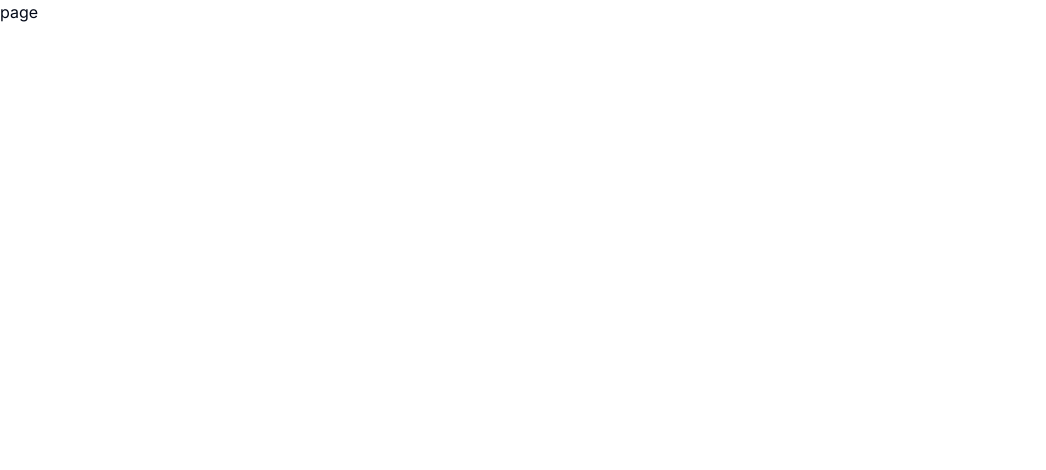
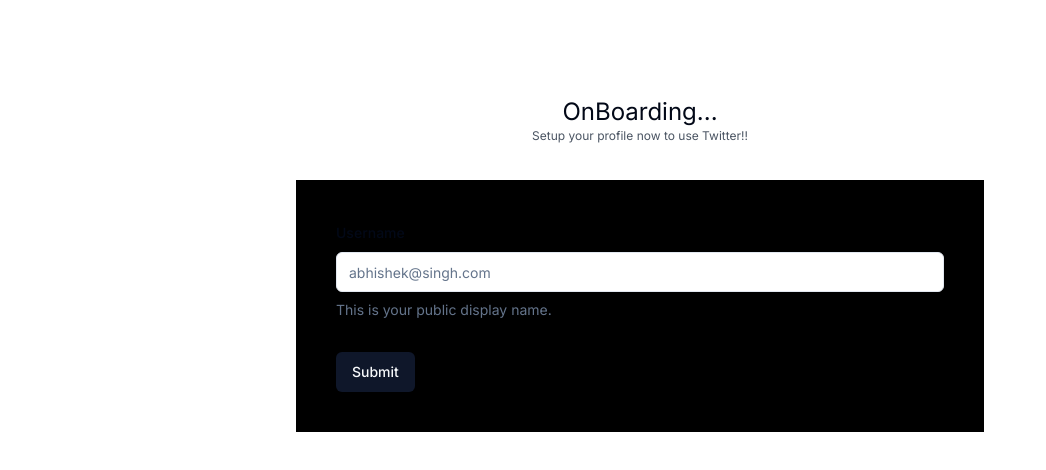
Before and after one commit to kunwarabhi7/x-clone, a Next.js app: page /onboarding in a window 1280 px wide. Shown: the top 470 px of the page, without its empty margins (0-1046 px from the left). Built offline with nearby package versions, Linux system fonts and the light colour scheme; no server answers.

Commit message:
added account page

```diff
--- a/app/(auth)/layout.tsx
+++ b/app/(auth)/layout.tsx
@@ -2,6 +2,7 @@
 import { Inter } from "next/font/google";
 import "../globals.css";
 import { ClerkProvider } from "@clerk/nextjs";
+import { ThemeProvider } from "@/components/theme-provider";
 
 const inter = Inter({ subsets: ["latin"] });
 
@@ -18,7 +19,16 @@
   return (
     <ClerkProvider>
       <html lang="en">
-        <body className={inter.className}>{children}</body>
+        <body className={inter.className}>
+          <ThemeProvider
+            attribute="class"
+            defaultTheme="system"
+            enableSystem
+            disableTransitionOnChange
+          >
+            {children}
+          </ThemeProvider>
+        </body>
       </html>
     </ClerkProvider>
   );
--- a/app/(auth)/onboarding/page.tsx
+++ b/app/(auth)/onboarding/page.tsx
@@ -1,5 +1,34 @@
-const page = () => {
-  return <main>page</main>;
+import AccountProfile from "@/components/forms/AccountProfile";
+import { currentUser } from "@clerk/nextjs";
+
+const page = async () => {
+  const user = await currentUser();
+  const userInfo = {
+    id: "come from database",
+    username: "come from database",
+    name: "come from database",
+    bio: "bio",
+    image: "image",
+  };
+  const userData = {
+    id: user?.id,
+    objectId: userInfo?.id,
+    username: userInfo.username || user?.username,
+    name: userInfo?.name || user?.firstName || "",
+    bio: userInfo?.bio || "",
+    image: userInfo?.image || user?.imageUrl,
+  };
+  return (
+    <main className="flex flex-col items-center justify-start h-full mt-4 mx-auto px-10 py-20 max-w-3xl">
+      <h1 className="text-2xl ">OnBoarding...</h1>
+      <p className="text-gray-600 text-xs  ">
+        Setup your profile now to use Twitter!!
+      </p>
+      <section className="mt-9 bg-black p-10 w-full">
+        <AccountProfile user={userData} btnTitle="Continue" />
+      </section>
+    </main>
+  );
 };
 
 export default page;
--- /dev/null
+++ b/components/forms/AccountProfile.tsx
@@ -0,0 +1,79 @@
+"use client";
+
+import { zodResolver } from "@hookform/resolvers/zod";
+import { useForm } from "react-hook-form";
+import * as z from "zod";
+
+import { Button } from "@/components/ui/button";
+import {
+  Form,
+  FormControl,
+  FormDescription,
+  FormField,
+  FormItem,
+  FormLabel,
+  FormMessage,
+} from "@/components/ui/form";
+import { Input } from "@/components/ui/input";
+
+interface Props {
+  user: {
+    id: string;
+    objectId: string;
+    username: string;
+    name: string;
+    image: string;
+  };
+  btnTitle: string;
+}
+
+const formSchema = z.object({
+  profile_photo: z.string().url().nonempty(),
+  name: z.string().min(3).max(30),
+  username: z.string().min(3).max(30),
+  bio: z.string().min(3).max(1000),
+});
+
+const AccountProfile = ({ btnTitle, user }: Props) => {
+  const form = useForm<z.infer<typeof formSchema>>({
+    resolver: zodResolver(formSchema),
+    defaultValues: {
+      profile_photo: "",
+      username: "",
+      name: "",
+      bio: "",
+    },
+  });
+
+  function onSubmit(values: z.infer<typeof formSchema>) {
+    // Do something with the form values.
+    // ✅ This will be type-safe and validated.
+    console.log(values);
+  }
+
+  return (
+    <Form {...form}>
+      <form onSubmit={form.handleSubmit(onSubmit)} className="space-y-8">
+        <FormField
+          control={form.control}
+          name="username"
+          render={({ field }) => (
+            <FormItem>
+              <FormLabel>Username</FormLabel>
+              <FormControl>
+                <Input placeholder="abhishek@singh.com" {...field} />
+              </FormControl>
+              <FormDescription>
+                This is your public display name.
+              </FormDescription>
+              <FormMessage />
+            </FormItem>
+          )}
+        />
+        <Button type="submit">Submit</Button>
+      </form>
+    </Form>
+  );
+};
+
+export default AccountProfile;
--- a/components/shared/Leftbar.tsx
+++ b/components/shared/Leftbar.tsx
@@ -2,8 +2,15 @@
 import Link from "next/link";
 import { Button } from "../ui/button";
 import { MoreHorizontal, Twitter } from "lucide-react";
-import { currentUser, SignOutButton } from "@clerk/nextjs";
+import {
+  currentUser,
+  SignInButton,
+  SignOutButton,
+  SignedIn,
+  SignedOut,
+} from "@clerk/nextjs";
 import Image from "next/image";
+import { TwitterLogoIcon } from "@radix-ui/react-icons";
 
 const Leftbar = async () => {
   const user = await currentUser();
@@ -24,14 +31,17 @@
         Post
       </Button>
       <Twitter size={30} className="md:hidden mt-6 text-blue-500" />
+      <SignedIn>
+        <SignOutButton>
+          {/* Mount the UserButton component */}
           <div className=" flex items-center space-x-3 mt-12 hover:bg-gray-700 rounded-full p-2 cursor-pointer w-full ">
             <div>
               <Image
                 src={user?.imageUrl!}
-            alt={user?.firstName!}
+                alt={user?.firstName! || "user"}
                 className="rounded-full w-12 h-12"
-            width={20}
-            height={20}
+                width={200}
+                height={200}
                 priority
               />
             </div>
@@ -42,12 +52,21 @@
               </div>
               <h1 className="text-gray-500 ml-2">@{user?.username}</h1>
             </div>
-        <SignOutButton>
             <div className="ml-2">
               <MoreHorizontal />
             </div>
+          </div>
         </SignOutButton>
+      </SignedIn>
+      <SignedOut>
+        {/* Signed out users get sign in button */}
+        <SignInButton>
+          <div className="flex items-center justify-center mt-4 bg-blue-600 rounded-full p-2 cursor-pointer gap-4 hover:bg-blue-900">
+            <TwitterLogoIcon />
+            <h1>Login</h1>
           </div>
+        </SignInButton>
+      </SignedOut>
     </div>
   );
 };
--- /dev/null
+++ b/components/ui/form.tsx
@@ -0,0 +1,176 @@
+import * as React from "react"
+import * as LabelPrimitive from "@radix-ui/react-label"
+import { Slot } from "@radix-ui/react-slot"
+import {
+  Controller,
+  ControllerProps,
+  FieldPath,
+  FieldValues,
+  FormProvider,
+  useFormContext,
+} from "react-hook-form"
+
+import { cn } from "@/lib/utils"
+import { Label } from "@/components/ui/label"
+
+const Form = FormProvider
+
+type FormFieldContextValue<
+  TFieldValues extends FieldValues = FieldValues,
+  TName extends FieldPath<TFieldValues> = FieldPath<TFieldValues>
+> = {
+  name: TName
+}
+
+const FormFieldContext = React.createContext<FormFieldContextValue>(
+  {} as FormFieldContextValue
+)
+
+const FormField = <
+  TFieldValues extends FieldValues = FieldValues,
+  TName extends FieldPath<TFieldValues> = FieldPath<TFieldValues>
+>({
+  ...props
+}: ControllerProps<TFieldValues, TName>) => {
+  return (
+    <FormFieldContext.Provider value={{ name: props.name }}>
+      <Controller {...props} />
+    </FormFieldContext.Provider>
+  )
+}
+
+const useFormField = () => {
+  const fieldContext = React.useContext(FormFieldContext)
+  const itemContext = React.useContext(FormItemContext)
+  const { getFieldState, formState } = useFormContext()
+
+  const fieldState = getFieldState(fieldContext.name, formState)
+
+  if (!fieldContext) {
+    throw new Error("useFormField should be used within <FormField>")
+  }
+
+  const { id } = itemContext
+
+  return {
+    id,
+    name: fieldContext.name,
+    formItemId: `${id}-form-item`,
+    formDescriptionId: `${id}-form-item-description`,
+    formMessageId: `${id}-form-item-message`,
+    ...fieldState,
+  }
+}
+
+type FormItemContextValue = {
+  id: string
+}
+
+const FormItemContext = React.createContext<FormItemContextValue>(
+  {} as FormItemContextValue
+)
+
+const FormItem = React.forwardRef<
+  HTMLDivElement,
+  React.HTMLAttributes<HTMLDivElement>
+>(({ className, ...props }, ref) => {
+  const id = React.useId()
+
+  return (
+    <FormItemContext.Provider value={{ id }}>
+      <div ref={ref} className={cn("space-y-2", className)} {...props} />
+    </FormItemContext.Provider>
+  )
+})
+FormItem.displayName = "FormItem"
+
+const FormLabel = React.forwardRef<
+  React.ElementRef<typeof LabelPrimitive.Root>,
+  React.ComponentPropsWithoutRef<typeof LabelPrimitive.Root>
+>(({ className, ...props }, ref) => {
+  const { error, formItemId } = useFormField()
+
+  return (
+    <Label
+      ref={ref}
+      className={cn(error && "text-destructive", className)}
+      htmlFor={formItemId}
+      {...props}
+    />
+  )
+})
+FormLabel.displayName = "FormLabel"
+
+const FormControl = React.forwardRef<
+  React.ElementRef<typeof Slot>,
+  React.ComponentPropsWithoutRef<typeof Slot>
+>(({ ...props }, ref) => {
+  const { error, formItemId, formDescriptionId, formMessageId } = useFormField()
+
+  return (
+    <Slot
+      ref={ref}
+      id={formItemId}
+      aria-describedby={
+        !error
+          ? `${formDescriptionId}`
+          : `${formDescriptionId} ${formMessageId}`
+      }
+      aria-invalid={!!error}
+      {...props}
+    />
+  )
+})
+FormControl.displayName = "FormControl"
+
+const FormDescription = React.forwardRef<
+  HTMLParagraphElement,
+  React.HTMLAttributes<HTMLParagraphElement>
+>(({ className, ...props }, ref) => {
+  const { formDescriptionId } = useFormField()
+
+  return (
+    <p
+      ref={ref}
+      id={formDescriptionId}
+      className={cn("text-sm text-muted-foreground", className)}
+      {...props}
+    />
+  )
+})
+FormDescription.displayName = "FormDescription"
+
+const FormMessage = React.forwardRef<
+  HTMLParagraphElement,
+  React.HTMLAttributes<HTMLParagraphElement>
+>(({ className, children, ...props }, ref) => {
+  const { error, formMessageId } = useFormField()
+  const body = error ? String(error?.message) : children
+
+  if (!body) {
+    return null
+  }
+
+  return (
+    <p
+      ref={ref}
+      id={formMessageId}
+      className={cn("text-sm font-medium text-destructive", className)}
+      {...props}
+    >
+      {body}
+    </p>
+  )
+})
+FormMessage.displayName = "FormMessage"
+
+export {
+  useFormField,
+  Form,
+  FormItem,
+  FormLabel,
+  FormControl,
+  FormDescription,
+  FormMessage,
+  FormField,
+}
--- /dev/null
+++ b/components/ui/input.tsx
@@ -0,0 +1,25 @@
+import * as React from "react"
+
+import { cn } from "@/lib/utils"
+
+export interface InputProps
+  extends React.InputHTMLAttributes<HTMLInputElement> {}
+
+const Input = React.forwardRef<HTMLInputElement, InputProps>(
+  ({ className, type, ...props }, ref) => {
+    return (
+      <input
+        type={type}
+        className={cn(
+          "flex h-10 w-full rounded-md border border-input bg-background px-3 py-2 text-sm ring-offset-background file:border-0 file:bg-transparent file:text-sm file:font-medium placeholder:text-muted-foreground focus-visible:outline-none focus-visible:ring-2 focus-visible:ring-ring focus-visible:ring-offset-2 disabled:cursor-not-allowed disabled:opacity-50",
+          className
+        )}
+        ref={ref}
+        {...props}
+      />
+    )
+  }
+)
+Input.displayName = "Input"
+
+export { Input }
--- /dev/null
+++ b/components/ui/label.tsx
@@ -0,0 +1,26 @@
+"use client"
+
+import * as React from "react"
+import * as LabelPrimitive from "@radix-ui/react-label"
+import { cva, type VariantProps } from "class-variance-authority"
+
+import { cn } from "@/lib/utils"
+
+const labelVariants = cva(
+  "text-sm font-medium leading-none peer-disabled:cursor-not-allowed peer-disabled:opacity-70"
+)
+
+const Label = React.forwardRef<
+  React.ElementRef<typeof LabelPrimitive.Root>,
+  React.ComponentPropsWithoutRef<typeof LabelPrimitive.Root> &
+    VariantProps<typeof labelVariants>
+>(({ className, ...props }, ref) => (
+  <LabelPrimitive.Root
+    ref={ref}
+    className={cn(labelVariants(), className)}
+    {...props}
+  />
+))
+Label.displayName = LabelPrimitive.Root.displayName
+
+export { Label }
--- a/package.json
+++ b/package.json
@@ -10,8 +10,10 @@
   },
   "dependencies": {
     "@clerk/nextjs": "^4.29.1",
+    "@hookform/resolvers": "^3.3.4",
     "@radix-ui/react-dropdown-menu": "^2.0.6",
     "@radix-ui/react-icons": "^1.3.0",
+    "@radix-ui/react-label": "^2.0.2",
     "@radix-ui/react-slot": "^1.0.2",
     "@radix-ui/react-tabs": "^1.0.4",
     "@uploadthing/react": "^6.1.0",
@@ -23,10 +25,12 @@
     "next-themes": "^0.2.1",
     "react": "^18",
     "react-dom": "^18",
+    "react-hook-form": "^7.49.3",
     "svix": "^1.15.0",
     "tailwind-merge": "^2.2.0",
     "tailwindcss-animate": "^1.0.7",
-    "uploadthing": "^6.1.1"
+    "uploadthing": "^6.1.1",
+    "zod": "^3.22.4"
   },
   "devDependencies": {
     "@types/node": "^20",
```
Also changed, not shown: 1 other file (tests, documents, lock files or other folders). Lines whose indentation alone changed are shown as unchanged.
